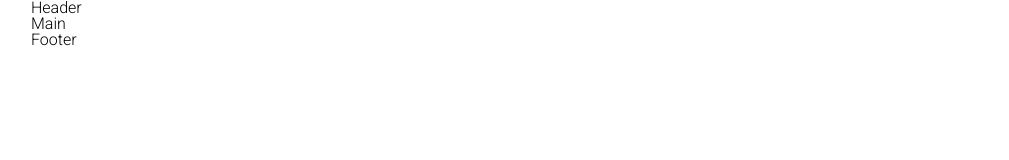
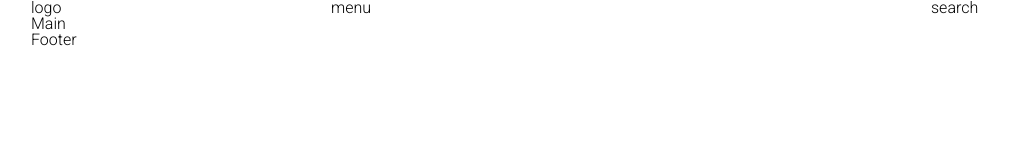
Before and after one commit to Marchello3007/shop-project, a plain HTML site: page index.html in a window 1280 px wide. Shown: the whole page, without its empty margins (24-1033 px from the left). Drawn offline with Linux system fonts and the light colour scheme.

Commit message:
add float grid

```diff
--- a/index.html
+++ b/index.html
@@ -10,7 +10,14 @@
 </head>
 <body>
     <header class="header">
-        <div class="container">Header</div>
+        <div class="container">
+            <div class="row">
+                <div class="col-md-3">logo</div>
+                <div class="col-md-6">menu</div>
+                <div class="col-md-3">search</div>
+            </div>
+
+        </div>
     </header>
 
 
--- a/style.css
+++ b/style.css
@@ -12,3 +12,28 @@
 margin-left: auto;
 margin-right: auto;
 }
+
+.row {
+    margin-left: -15px;
+    margin-right: -15px;
+}
+
+.row::after {
+content: "";
+display: block;
+clear: both;
+}
+
+[class*="col-"] {
+    float: left;
+    padding-left: 15px;
+    padding-right: 15px;
+}
+
+.col-md-3 {
+    width: 25%;
+}
+
+.col-md-6 {
+    width: 50%;
+}
```
